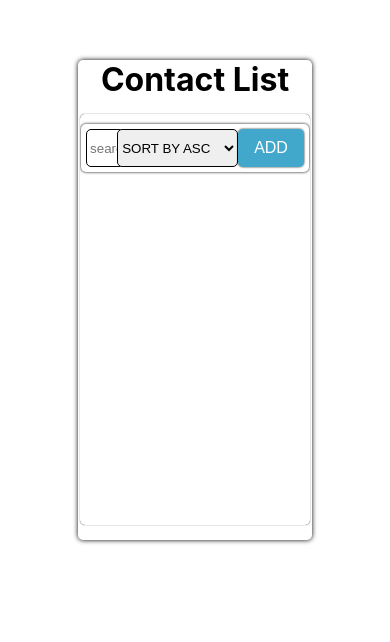
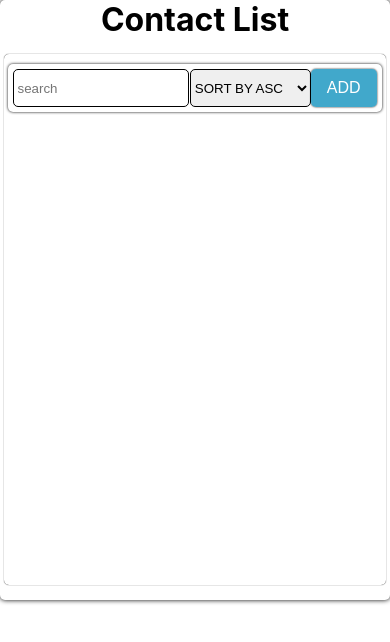
Before and after one commit to ImSrishti/contactbook_reactjs, a React (Create React App) app: page / in a window 390 px wide. Shown: the top 642 px of the page. Built offline with nearby package versions, Linux system fonts and the light colour scheme.

Commit message:
responsive css changes

```diff
--- a/src/Router/router.css
+++ b/src/Router/router.css
@@ -9,6 +9,13 @@
     border-radius: 5px;
 
 }
+@media (max-width: 400px) {
+    .flex-container{
+        width:100%;
+        height: 100%;
+
+    }
+  }
 h1{
     margin: 0px;
 }
```
